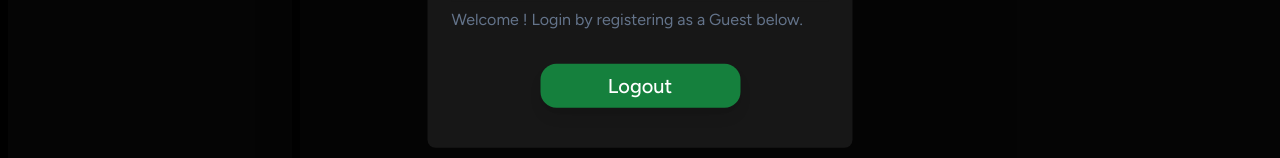
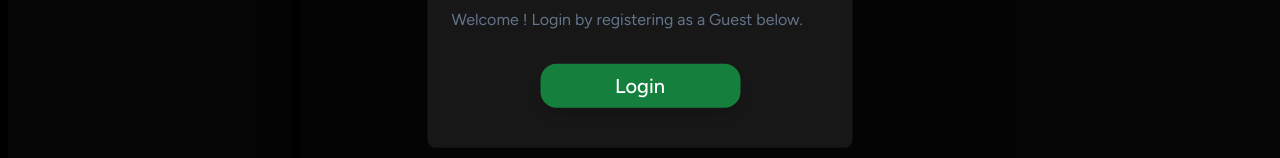
Before and after one commit to vivekrajput-93/movify, a Next.js app: page / in a window 1280 px wide. Both pictures are taken after a click on the button "Login". Shown: the part 356-514 px from the top of the page. Built offline with nearby package versions, Linux system fonts and the light colour scheme.

Commit message:
code re-factor

```diff
--- a/components/AuthModal.tsx
+++ b/components/AuthModal.tsx
@@ -48,7 +48,7 @@ const AuthModal = () => {
         </DialogHeader>
         <div className="grid gap-4 py-4">
           <div className="block m-auto">
-            <button className=" py-2 rounded-2xl shadow-lg text-xl  w-[200px] font-medium hover:bg-neutral-600 text-white bg-green-700"onClick={handleLogin} >{data?.success == true ? "Login" : "Logout" }</button>
+            <button className=" py-2 rounded-2xl shadow-lg text-xl  w-[200px] font-medium hover:bg-neutral-600 text-white bg-green-700"onClick={handleLogin} >Login</button>
           </div>
         </div>
       </DialogContent>
```
